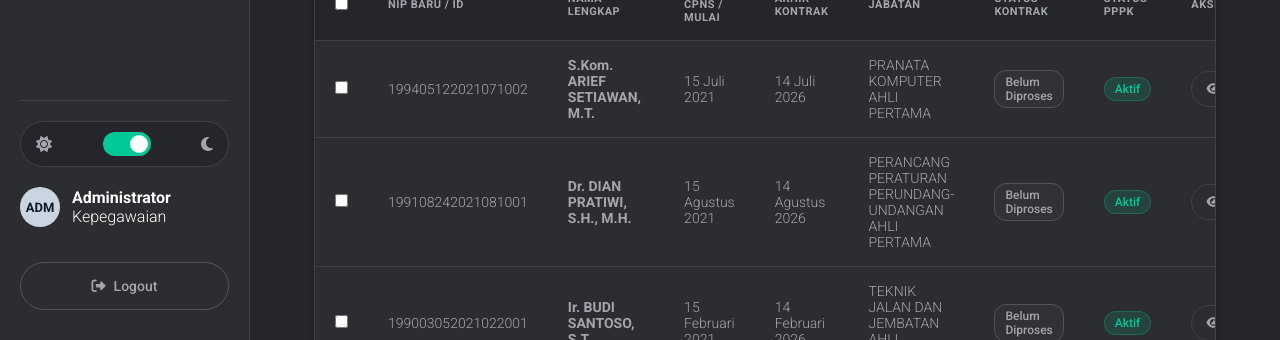
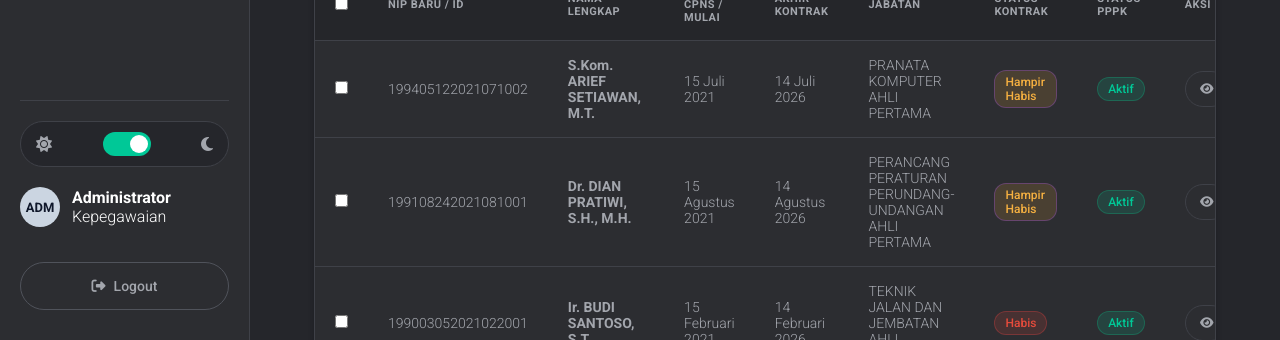
Before and after one commit to rezaldwntr/kontrak-pppk, a Vue app: page /data-pegawai in a window 1280 px wide. Shown: the part 460-800 px from the top of the page. Built offline with nearby package versions, Linux system fonts and the light colour scheme; no server answers; the database is empty; sample sign-in values are in the browser's storage.

Commit message:
fix: correct STATUS KONTRAK column and auto-pensiun logic in PegawaiTable

```diff
--- a/src/components/pegawai/PegawaiTable.vue
+++ b/src/components/pegawai/PegawaiTable.vue
@@ -91,8 +91,8 @@
                         <td>{{ calculateContractPeriod(item).endDateStr }}</td>
                         <td>{{ item["JABATAN NAMA"] }}</td>
                         <td>
-                            <span :class="['badge', getBadgeClass(item['STATUS_PERPANJANGAN'])]">
-                                {{ item["STATUS_PERPANJANGAN"] || "Belum Diproses" }}
+                            <span :class="['badge', getBadgeClass(calculateContractPeriod(item).statusText)]">
+                                {{ calculateContractPeriod(item).statusText }}
                             </span>
                         </td>
                         <td>
@@ -160,6 +160,10 @@ const getStatusPppk = (item) => {
   if (s === "Meninggal") return "Meninggal";
   if (s && s.includes("Pensiun")) return "Pensiun";
   if (s === "Tidak Diperpanjang") return "Tidak Diperpanjang";
+
+  const contractStatus = calculateContractPeriod(item).statusText;
+  if (contractStatus === "Habis (BUP)") return "Pensiun";
+
   return "Aktif";
 }
 
@@ -391,9 +395,9 @@ const toggleSelectAll = () => {
 
 const getBadgeClass = (status) => {
   if (!status || status === 'Belum Diproses') return 'badge-secondary'
-  if (status === 'Memenuhi Syarat' || status === 'Selesai Diperpanjang' || status === 'Kontrak Masih Berlaku') return 'badge-success'
-  if (status === 'Kontrak Hampir Habis') return 'badge-warning'
-  if (status === 'Tidak Memenuhi Syarat' || status === 'Kontrak Habis' || status === 'Kontrak Habis (BUP)') return 'badge-danger'
+  if (status === 'Memenuhi Syarat' || status === 'Selesai Diperpanjang' || status === 'Kontrak Masih Berlaku' || status === 'Masih Berlaku') return 'badge-success'
+  if (status === 'Kontrak Hampir Habis' || status === 'Hampir Habis') return 'badge-warning'
+  if (status === 'Tidak Memenuhi Syarat' || status === 'Kontrak Habis' || status === 'Kontrak Habis (BUP)' || status === 'Habis' || status === 'Habis (BUP)') return 'badge-danger'
   return 'badge-secondary'
 }
 
```
Also changed, not shown: 1 other file (tests, documents, lock files or other folders).
